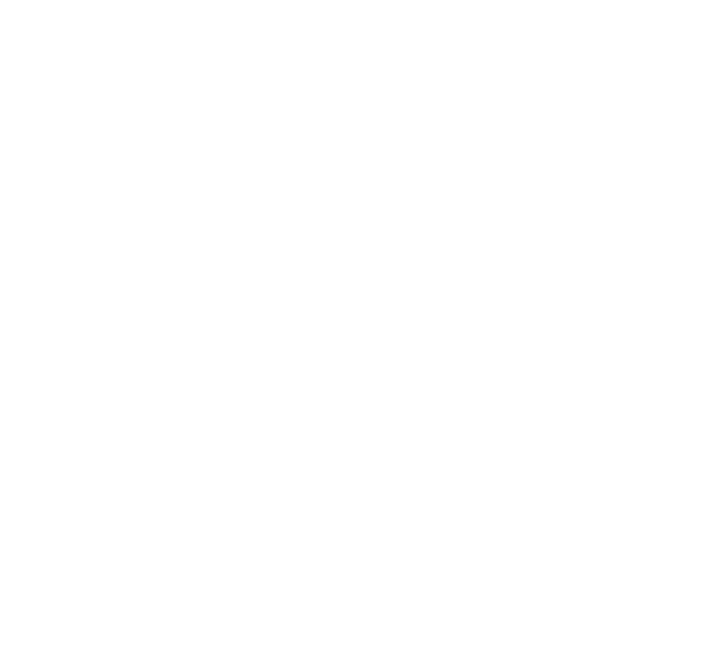
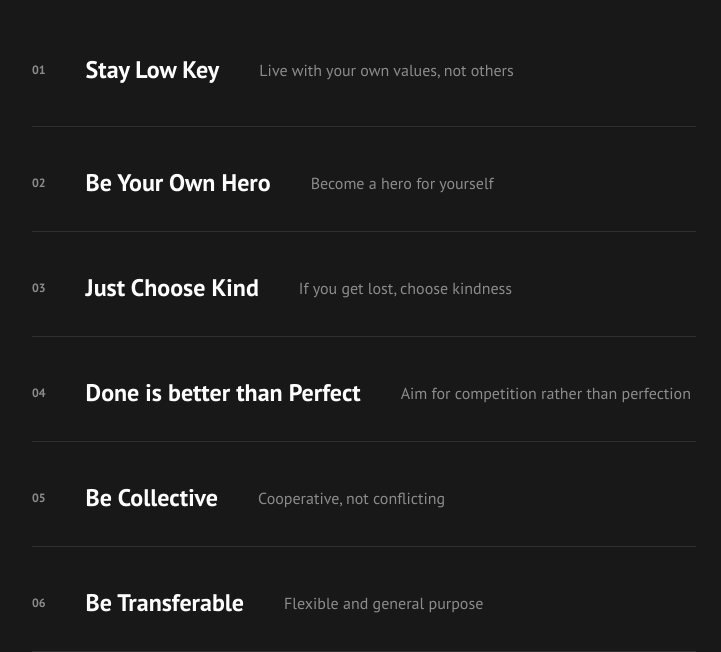
Before and after one commit to abimbola7/allhero-with-gsap, a Next.js app: page /about in a window 1280 px wide. Shown: the part 4380-5032 px from the top of the page, without its empty margins (416-1137 px from the left). Before the commit the page ends 4118 px from the top, so only its background shows below. Built offline with nearby package versions, Linux system fonts and the light colour scheme.

Commit message:
values section

```diff
--- a/src/app/(components)/about/anyoneHero.jsx
+++ b/src/app/(components)/about/anyoneHero.jsx
@@ -10,8 +10,11 @@
   return (
     <div className='w-full grid grid-cols-1 tab:grid-cols-2 justify-items-center bg-[#181818] '>
       <div className='py-60 bg-[#640000] w-full flex items-center text-white flex-col heroSect'>
-        <div className='flex flex-col w-full gap-10 max-w-[280px]'>
-          <div className='flex flex-col gap-4 mx-auto'>
+        <div className='flex flex-col w-full gap-10 px-6 tab:px-0 tab:max-w-[280px] relative'>
+          <div className='relative tab:absolute top-0 left-0 tab:-left-20 uppercase text-[#ffffff80] text-[.7rem] !rotate-0 tab:!-rotate-90 tab:translate-y-8 font-extrabold tracking-wider tab:-translate-x-7 minislogan w-fit h-fit !transform-none'>
+            VISION
+          </div>
+          <div className='flex flex-col gap-4 w-full max-w-[280px]'>
             <h1 className="text-[6rem] leading-none font-semibold heroSect">
               Anyone Can Be a HERO.
             </h1>
@@ -32,8 +35,11 @@
 
       </div>
       <div className='py-60 bg-[#ffffff] w-full flex items-center text-black flex-col heroSect'>
-        <div className='flex flex-col w-full gap-10 max-w-[280px]'>
-          <div className='flex flex-col gap-4 mx-auto'>
+        <div className='flex flex-col w-full gap-10 px-6 tab:px-0 tab:max-w-[280px] relative'>
+          <div className='relative tab:absolute top-0 left-0 tab:-left-20 uppercase text-[#000] text-[.7rem] !rotate-0 tab:!-rotate-90 tab:translate-y-8 font-extrabold tracking-wider tab:-translate-x-7 minislogan w-fit h-fit !transform-none'>
+            MISSION
+          </div>
+          <div className='flex flex-col gap-4 w-full max-w-[280px]'>
             <h1 className="text-[6rem] leading-none font-semibold heroSect">
               Be your own HERO.
             </h1>
--- /dev/null
+++ b/src/app/(components)/about/values.jsx
@@ -0,0 +1,63 @@
+"use client"
+
+import React from 'react'
+
+const Values = () => {
+  const values  = [
+    {
+      title : "Stay Low Key",
+      desc : "Live with your own values, not others"
+    },
+    {
+      title : "Be Your Own Hero",
+      desc : "Become a hero for yourself"
+    },
+    {
+      title : "Just Choose Kind",
+      desc : "If you get lost, choose kindness"
+    },
+    {
+      title : "Done is better than Perfect",
+      desc : "Aim for competition rather than perfection"
+    },
+    {
+      title : "Be Collective",
+      desc : "Cooperative, not conflicting"
+    },
+    {
+      title : "Be Transferable",
+      desc : "Flexible and general purpose"
+    },
+  ]
+  return (
+    <div className='w-full h-full py-[300px] bg-[#181818] 1'>
+      <div className="flex flex-row w-full max-w-5xl mx-auto">
+        <div className='flex-[37] max-w-[280px] mx-auto w-full flex flex-col gap-4 '>
+          <h1 className="text-[5rem] leading-none font-semibold heroSect text-white">
+            We Build Value.
+          </h1>
+          <p className='text-[14px] font-semibold text-[hsla(0,0%,100%,.5)] tracking-wide heroSect'>
+            There is <span className='text-white'>no supporting role.</span>
+          </p>
+        </div>
+        <div className='flex-[63] flex justify-end w-full px-10'>
+          <div className='grid w-full grid-rows-6 gap-4 space-y-4'>
+            {
+              values.map((item, i) => (
+                <div
+                className="flex flex-row items-center py-2 pb-8 space-x-10 text-white border-b border-[hsla(0,0%,100%,.1)]"
+                key={i}>
+                  <span className='text-[hsla(0,0%,100%,.5)] text-xs font-semibold'>{ `0${i+1}` }</span>
+                  <h1 className='text-2xl font-semibold w-fit'>{ item.title }</h1>
+                  <p className='w-fit text-[hsla(0,0%,100%,.5)]'>{ item.desc }</p>
+                </div>
+              ))
+            }
+          </div>
+        </div>
+      </div>
+    </div>
+  )
+}
+
+export default Values
--- a/src/app/about/page.jsx
+++ b/src/app/about/page.jsx
@@ -3,6 +3,7 @@
 import Red from '../(components)/about/red'
 import AboutImage from '../(components)/about/aboutImage'
 import AnyoneHero from '../(components)/about/anyoneHero'
+import Values from '../(components)/about/values'
 
 const AboutPage = () => {
   return (
@@ -11,6 +12,7 @@
       <Red />
       <AboutImage />
       <AnyoneHero />
+      <Values />
     </div>
   )
 }
```
Also changed, not shown: src/app/utils/animate.js.
